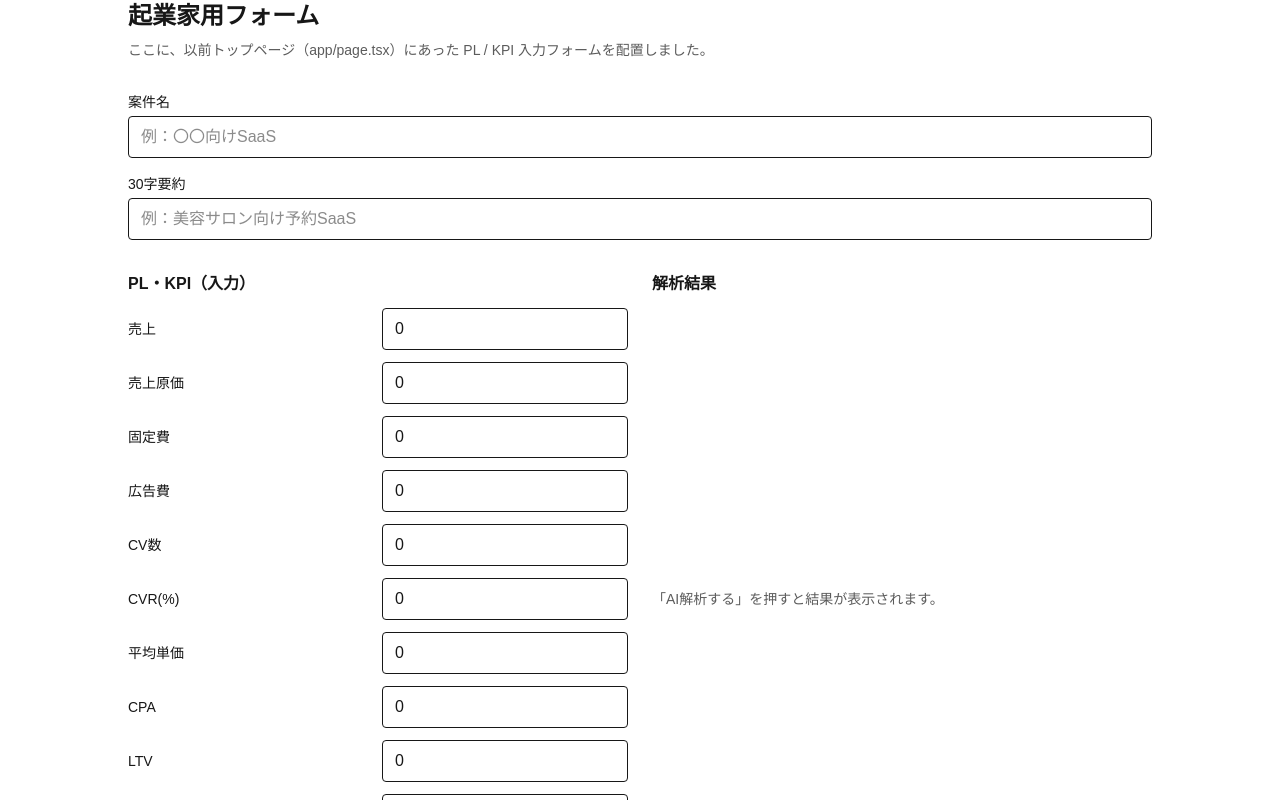
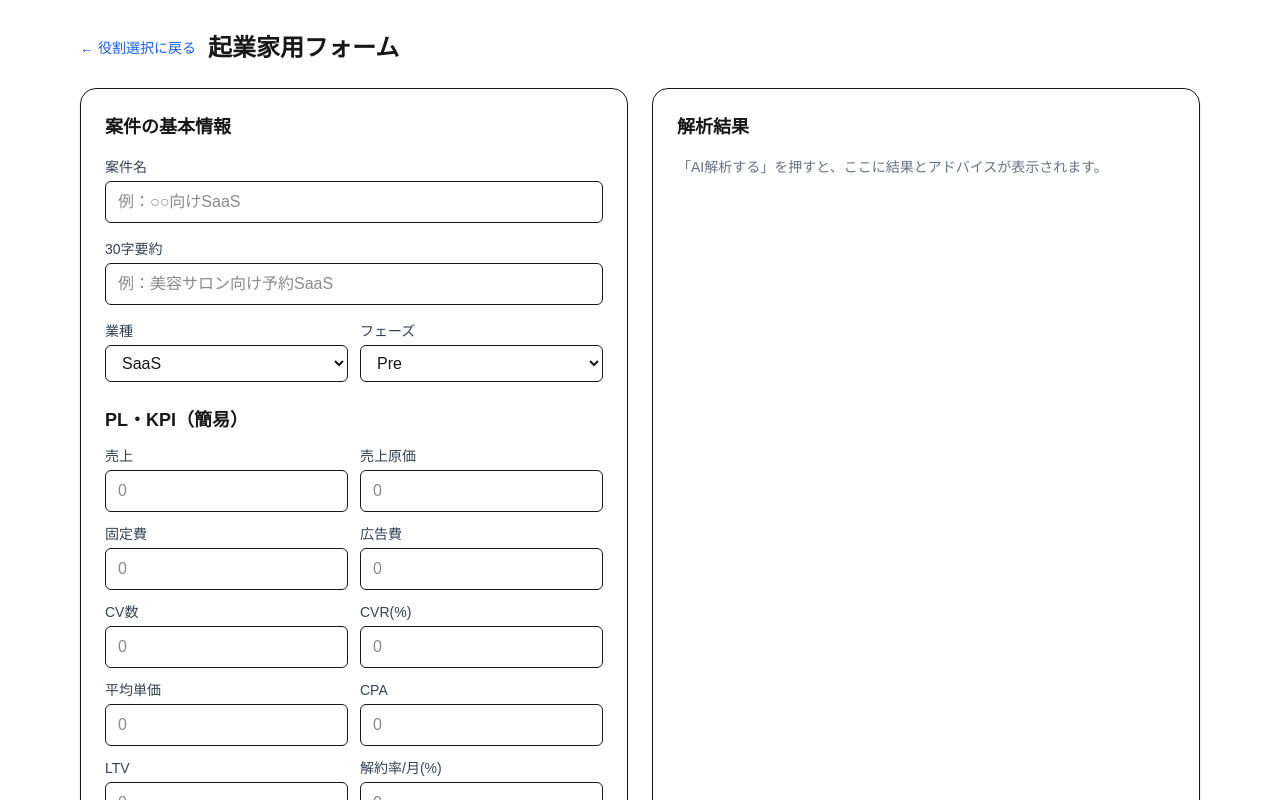
Before and after one commit to satoru-boop/partnerbox-poc-v2, a Next.js app: page /founder in a window 1280 px wide. Shown: the top 800 px of the page. Built offline with nearby package versions, Linux system fonts and the light colour scheme.

Commit message:
Update FounderForm.tsx

```diff
--- a/app/founder/FounderForm.tsx
+++ b/app/founder/FounderForm.tsx
@@ -1,235 +1,379 @@
 'use client';
 
-import { useEffect, useMemo, useState } from 'react';
+import React, { useEffect, useMemo, useState } from 'react';
+import Link from 'next/link';
 
+/* =========================
+   型定義
+   ========================= */
 type PL = {
-  revenue: number;
-  cogs: number;
-  fixedCost: number;
-  adCost: number;
-  cv: number;
-  cvr: number;
-  price: number;
-  cpa: number;
-  ltv: number;
-  churn: number;
+  revenue: number;    // 売上
+  cogs: number;       // 売上原価
+  fixedCost: number;  // 固定費
+  adCost: number;     // 広告費
+  cv: number;         // CV数
+  cvr: number;        // CVR(%)
+  price: number;      // 平均単価
+  cpa: number;        // CPA
+  ltv: number;        // LTV
+  churn: number;      // 解約率/月(%)
 };
+
+type PLText = { [K in keyof PL]: string };
 
 type Draft = {
   title: string;
   summary: string;
   industry: string;
   phase: string;
-  pl: PL;
+  pl: PLText; // ← 表示用は文字列で管理
 };
 
-const blank: Draft = {
+type AnalyzeResult = {
+  summary?: string;
+  metrics?: Record<string, number | string>;
+  advice?: string[];
+};
+
+const NUM_KEYS: (keyof PLText)[] = [
+  'revenue',
+  'cogs',
+  'fixedCost',
+  'adCost',
+  'cv',
+  'cvr',
+  'price',
+  'cpa',
+  'ltv',
+  'churn',
+];
+
+const INDUSTRIES = ['SaaS', 'E-commerce', 'Marketplace', 'Media', 'Other'] as const;
+const PHASES = ['Pre', 'Seed', 'SeriesA', 'SeriesB', 'Later'] as const;
+
+const LS_KEY = 'pb_founder_draft_v2';
+
+/* =========================
+   ユーティリティ
+   ========================= */
+
+// 数値入力のクリーニング：空文字許容、先頭ゼロ除去（0. は許容）、小数点は1つ
+function cleanNumericInput(v: string) {
+  let s = v.replace(/[^\d.]/g, '');
+  const parts = s.split('.');
+  if (parts.length > 2) s = parts[0] + '.' + parts.slice(1).join('');
+  if (s !== '' && s !== '0' && !s.startsWith('0.')) {
+    s = s.replace(/^0+(?=\d)/, '');
+  }
+  return s;
+}
+
+const toNum = (s: string) => (s.trim() === '' ? 0 : parseFloat(s));
+
+/* =========================
+   本体コンポーネント
+   ========================= */
+export default function FounderForm() {
+  // 初期ドラフト
+  const blank: Draft = useMemo(
+    () => ({
       title: '',
       summary: '',
-  industry: 'SaaS',
-  phase: 'Pre',
+      industry: INDUSTRIES[0],
+      phase: PHASES[0],
       pl: {
-    revenue: 0,
-    cogs: 0,
-    fixedCost: 0,
-    adCost: 0,
-    cv: 0,
-    cvr: 0,
-    price: 0,
-    cpa: 0,
-    ltv: 0,
-    churn: 0,
+        revenue: '',
+        cogs: '',
+        fixedCost: '',
+        adCost: '',
+        cv: '',
+        cvr: '',
+        price: '',
+        cpa: '',
+        ltv: '',
+        churn: '',
       },
+    }),
+    []
+  );
+
+  const [draft, setDraft] = useState<Draft>(blank);
+  const [loading, setLoading] = useState(false);
+  const [error, setError] = useState<string | null>(null);
+  const [result, setResult] = useState<AnalyzeResult | null>(null);
+
+  // 起動時：保存値を復元
+  useEffect(() => {
+    try {
+      const raw = localStorage.getItem(LS_KEY);
+      if (raw) setDraft(JSON.parse(raw));
+    } catch {}
+  }, []);
+
+  // 自動保存
+  useEffect(() => {
+    try {
+      localStorage.setItem(LS_KEY, JSON.stringify(draft));
+    } catch {}
+  }, [draft]);
+
+  /* ========== 入力ハンドラ ========== */
+
+  const setField = (key: keyof Draft) => (e: React.ChangeEvent<HTMLInputElement | HTMLSelectElement>) => {
+    setDraft(d => ({ ...d, [key]: e.target.value }));
   };
 
-function num(v: any) {
-  const n = Number(v);
-  return Number.isFinite(n) ? n : 0;
-}
+  const setPL = (key: keyof PLText) => (e: React.ChangeEvent<HTMLInputElement>) => {
+    const v = cleanNumericInput(e.target.value);
+    setDraft(d => ({ ...d, pl: { ...d.pl, [key]: v } }));
+  };
 
-export default function FounderForm() {
-  const [draft, setDraft] = useState<Draft>(blank);
-  const [loading, setLoading] = useState(false);
-  const [result, setResult] = useState<null | {
-    kpi: {
-      grossProfit: number;
-      grossMargin: number; // %
-      unitCost: number;
-      contribution: number;
-      ltvToCac: number;
-      paybackMonths: number;
-      perCVProfitAfterAds: number;
-      breakEvenCV: number | null;
+  const clearAll = () => {
+    setDraft(blank);
+    setResult(null);
+    setError(null);
+    try {
+      localStorage.removeItem(LS_KEY);
+    } catch {}
   };
-    advice: string[];
-  }>(null);
-  const [error, setError] = useState<string | null>(null);
 
-  // --------------- localStorage 永続化 ---------------
-  useEffect(() => {
-    const raw = localStorage.getItem('pb_founder_draft_v1');
-    if (raw) {
-      try {
-        setDraft(JSON.parse(raw));
-      } catch {}
-    }
-  }, []);
-  useEffect(() => {
-    localStorage.setItem('pb_founder_draft_v1', JSON.stringify(draft));
-  }, [draft]);
+  /* ========== 解析 ==========
+     ここでは /api/analyze に POST する例。
+     ない場合は擬似結果を返すよう fallback します。
+  ================================= */
 
-  // --------------- 入力ハンドラ ---------------
-  const setPL = (key: keyof PL) => (e: React.ChangeEvent<HTMLInputElement>) =>
-    setDraft((d) => ({ ...d, pl: { ...d.pl, [key]: num(e.target.value) } }));
-
-  // --------------- AI解析 ---------------
   const onAnalyze = async () => {
     setLoading(true);
     setError(null);
     setResult(null);
     try {
+      const plForApi: PL = {
+        revenue: toNum(draft.pl.revenue),
+        cogs: toNum(draft.pl.cogs),
+        fixedCost: toNum(draft.pl.fixedCost),
+        adCost: toNum(draft.pl.adCost),
+        cv: toNum(draft.pl.cv),
+        cvr: toNum(draft.pl.cvr),
+        price: toNum(draft.pl.price),
+        cpa: toNum(draft.pl.cpa),
+        ltv: toNum(draft.pl.ltv),
+        churn: toNum(draft.pl.churn),
+      };
+
+      // API がない環境でも落ちないように try → catch でフォールバック
       const res = await fetch('/api/analyze', {
         method: 'POST',
         headers: { 'Content-Type': 'application/json' },
-        body: JSON.stringify({ form: draft }),
+        body: JSON.stringify({ form: { ...draft, pl: plForApi } }),
       });
+
+      let data: AnalyzeResult;
       if (!res.ok) throw new Error(`HTTP ${res.status}`);
-      const data = await res.json();
+
+      data = await res.json();
       setResult(data);
     } catch (e: any) {
-      setError(e?.message || '解析に失敗しました');
+      // 簡易フォールバック
+      const gross = toNum(draft.pl.revenue) - toNum(draft.pl.cogs);
+      const op = gross - toNum(draft.pl.fixedCost) - toNum(draft.pl.adCost);
+      setResult({
+        summary: '（デモ）簡易計算の結果',
+        metrics: { 粗利: gross, 営業利益: op },
+        advice: [
+          'CV数・CVR・単価のいずれか1つでも上げると売上は改善します。',
+          '固定費・広告費の見直しで営業利益の感度を確認しましょう。',
+        ],
+      });
+      setError(typeof e?.message === 'string' ? e.message : '解析に失敗しました（デモ結果を表示）');
     } finally {
       setLoading(false);
     }
   };
 
+  /* =========================
+     UI
+     ========================= */
+
   return (
-    <div className="max-w-5xl mx-auto space-y-8">
-      <header className="space-y-2">
+    <div className="mx-auto max-w-6xl px-4 py-8">
+      <div className="mb-6 flex items-center gap-3">
+        <Link href="/" className="text-sm text-blue-600 hover:underline">
+          ← 役割選択に戻る
+        </Link>
         <h1 className="text-2xl font-bold">起業家用フォーム</h1>
-        <p className="text-sm opacity-70">
-          ここに、以前トップページ（app/page.tsx）にあった PL / KPI 入力フォームを配置しました。
-        </p>
-      </header>
+      </div>
 
-      {/* ------- 基本情報 ------- */}
-      <section className="grid gap-4">
-        <label className="grid gap-1">
-          <span className="text-sm">案件名</span>
+      <div className="grid gap-6 md:grid-cols-2">
+        {/* 左：入力フォーム */}
+        <section className="rounded-2xl border bg-white p-6 shadow-sm">
+          <h2 className="mb-4 text-lg font-semibold">案件の基本情報</h2>
+
+          <div className="mb-4">
+            <label className="mb-1 block text-sm text-gray-700">案件名</label>
             <input
-            className="border rounded px-3 py-2"
-            placeholder="例：〇〇向けSaaS"
+              type="text"
+              className="w-full rounded-md border px-3 py-2"
+              placeholder="例：○○向けSaaS"
               value={draft.title}
-            onChange={(e) => setDraft({ ...draft, title: e.target.value })}
+              onChange={setField('title')}
             />
-        </label>
-        <label className="grid gap-1">
-          <span className="text-sm">30字要約</span>
+          </div>
+
+          <div className="mb-4">
+            <label className="mb-1 block text-sm text-gray-700">30字要約</label>
             <input
-            className="border rounded px-3 py-2"
+              type="text"
+              className="w-full rounded-md border px-3 py-2"
               placeholder="例：美容サロン向け予約SaaS"
               value={draft.summary}
-            onChange={(e) => setDraft({ ...draft, summary: e.target.value })}
+              onChange={setField('summary')}
             />
-        </label>
-      </section>
+          </div>
 
-      {/* ------- PL・KPI ------- */}
-      <section className="grid md:grid-cols-2 gap-6">
-        <div className="grid gap-3">
-          <h2 className="font-semibold">PL・KPI（入力）</h2>
-          {([
-            ['revenue', '売上'],
-            ['cogs', '売上原価'],
-            ['fixedCost', '固定費'],
-            ['adCost', '広告費'],
-            ['cv', 'CV数'],
-            ['cvr', 'CVR(%)'],
-            ['price', '平均単価'],
-            ['cpa', 'CPA'],
-            ['ltv', 'LTV'],
-            ['churn', '解約率/月(%)'],
-          ] as [keyof PL, string][]).map(([key, label]) => (
-            <label key={key} className="grid grid-cols-2 items-center gap-2">
-              <span className="text-sm">{label}</span>
-              <input
-                type="number"
-                className="border rounded px-3 py-2"
-                value={draft.pl[key]}
-                onChange={setPL(key)}
-              />
-            </label>
+          <div className="mb-4 grid grid-cols-2 gap-3">
+            <div>
+              <label className="mb-1 block text-sm text-gray-700">業種</label>
+              <select
+                className="w-full rounded-md border px-3 py-2"
+                value={draft.industry}
+                onChange={setField('industry')}
+              >
+                {INDUSTRIES.map(v => (
+                  <option key={v} value={v}>
+                    {v}
+                  </option>
                 ))}
+              </select>
+            </div>
+            <div>
+              <label className="mb-1 block text-sm text-gray-700">フェーズ</label>
+              <select
+                className="w-full rounded-md border px-3 py-2"
+                value={draft.phase}
+                onChange={setField('phase')}
+              >
+                {PHASES.map(v => (
+                  <option key={v} value={v}>
+                    {v}
+                  </option>
+                ))}
+              </select>
+            </div>
+          </div>
 
-          <div className="flex gap-3">
+          <h2 className="mb-3 mt-6 text-lg font-semibold">PL・KPI（簡易）</h2>
+
+          <div className="grid grid-cols-2 gap-3">
+            {/* 数字は type=text + inputMode=decimal */}
+            <NumberInput label="売上"        value={draft.pl.revenue}   onChange={setPL('revenue')} />
+            <NumberInput label="売上原価"    value={draft.pl.cogs}      onChange={setPL('cogs')} />
+            <NumberInput label="固定費"      value={draft.pl.fixedCost} onChange={setPL('fixedCost')} />
+            <NumberInput label="広告費"      value={draft.pl.adCost}    onChange={setPL('adCost')} />
+            <NumberInput label="CV数"        value={draft.pl.cv}        onChange={setPL('cv')} />
+            <NumberInput label="CVR(%)"      value={draft.pl.cvr}       onChange={setPL('cvr')} />
+            <NumberInput label="平均単価"     value={draft.pl.price}     onChange={setPL('price')} />
+            <NumberInput label="CPA"         value={draft.pl.cpa}       onChange={setPL('cpa')} />
+            <NumberInput label="LTV"         value={draft.pl.ltv}       onChange={setPL('ltv')} />
+            <NumberInput label="解約率/月(%)" value={draft.pl.churn}    onChange={setPL('churn')} />
+          </div>
+
+          <div className="mt-6 flex gap-3">
             <button
+              className="rounded-md bg-black px-4 py-2 text-white disabled:opacity-50"
               onClick={onAnalyze}
               disabled={loading}
-              className="px-4 py-2 rounded bg-black text-white disabled:opacity-50"
             >
               {loading ? '解析中…' : 'AI解析する'}
             </button>
             <button
-              onClick={() => {
-                setDraft(blank);
-                setResult(null);
-                setError(null);
-              }}
-              className="px-4 py-2 rounded border"
+              className="rounded-md border px-4 py-2 text-gray-700 hover:bg-gray-50"
+              onClick={clearAll}
+              type="button"
             >
-              リセット
+              クリア
             </button>
           </div>
 
-          {error && <p className="text-red-600 text-sm">{error}</p>}
+          <p className="mt-4 text-xs text-gray-500">
+            入力中の値は自動保存されます（ブラウザのみ／キー: <code>{LS_KEY}</code>）。
+          </p>
+        </section>
+
+        {/* 右：結果表示 */}
+        <section className="min-h-[280px] rounded-2xl border bg-white p-6 shadow-sm">
+          <h2 className="mb-4 text-lg font-semibold">解析結果</h2>
+
+          {error && (
+            <div className="mb-4 rounded-md border border-amber-400 bg-amber-50 px-3 py-2 text-sm text-amber-800">
+              {error}
             </div>
+          )}
 
-        {/* ------- 解析結果 ------- */}
-        <div className="grid gap-3">
-          <h2 className="font-semibold">解析結果</h2>
-          {!result ? (
-            <p className="text-sm opacity-70">「AI解析する」を押すと結果が表示されます。</p>
-          ) : (
-            <div className="rounded border p-4 grid gap-2">
-              <div className="text-sm grid grid-cols-2 gap-x-4 gap-y-1">
-                <span>粗利益</span>
-                <b>{result.kpi.grossProfit.toLocaleString()}</b>
-                <span>粗利率</span>
-                <b>{result.kpi.grossMargin}%</b>
-                <span>1CVあたり原価</span>
-                <b>{result.kpi.unitCost.toLocaleString()}</b>
-                <span>1CVあたり粗利（広告費除く）</span>
-                <b>{result.kpi.contribution.toLocaleString()}</b>
-                <span>LTV/CAC</span>
-                <b>{result.kpi.ltvToCac}</b>
-                <span>広告費差引後の利益/1CV</span>
-                <b>{result.kpi.perCVProfitAfterAds.toLocaleString()}</b>
-                <span>固定費回収に必要なCV</span>
-                <b>
-                  {result.kpi.breakEvenCV === null
-                    ? '計算不可（赤字構造）'
-                    : result.kpi.breakEvenCV.toLocaleString()}
-                </b>
-                <span>予想回収期間（目安/月）</span>
-                <b>{result.kpi.paybackMonths}</b>
+          {!result && !loading && (
+            <div className="text-sm text-gray-500">
+              「AI解析する」を押すと、ここに結果とアドバイスが表示されます。
             </div>
+          )}
 
-              <div className="pt-2">
-                <h3 className="font-medium mb-1">アドバイス</h3>
-                <ul className="list-disc pl-5 text-sm space-y-1">
+          {result && (
+            <div className="space-y-4">
+              {result.summary && <p className="text-sm">{result.summary}</p>}
+
+              {result.metrics && (
+                <div>
+                  <h3 className="mb-2 text-sm font-medium text-gray-700">主要指標</h3>
+                  <ul className="space-y-1 text-sm">
+                    {Object.entries(result.metrics).map(([k, v]) => (
+                      <li key={k} className="flex justify-between rounded bg-gray-50 px-3 py-1">
+                        <span className="text-gray-600">{k}</span>
+                        <span className="font-medium">{String(v)}</span>
+                      </li>
+                    ))}
+                  </ul>
+                </div>
+              )}
+
+              {result.advice && result.advice.length > 0 && (
+                <div>
+                  <h3 className="mb-2 text-sm font-medium text-gray-700">アドバイス</h3>
+                  <ul className="list-disc space-y-1 pl-5 text-sm">
                     {result.advice.map((a, i) => (
                       <li key={i}>{a}</li>
                     ))}
                   </ul>
                 </div>
+              )}
             </div>
           )}
+        </section>
       </div>
-      </section>
-
-      <p className="text-xs opacity-60">
-        ※ 本解析はルールベースの簡易評価です。将来的にサーバ側でLLM解析へ切替可能な構成にしています。
-      </p>
     </div>
   );
 }
+
+/* =========================
+   サブ：数値入力コンポーネント
+   ========================= */
+function NumberInput({
+  label,
+  value,
+  onChange,
+}: {
+  label: string;
+  value: string;
+  onChange: (e: React.ChangeEvent<HTMLInputElement>) => void;
+}) {
+  return (
+    <div>
+      <label className="mb-1 block text-sm text-gray-700">{label}</label>
+      <input
+        type="text"
+        inputMode="decimal"
+        className="w-full rounded-md border px-3 py-2"
+        placeholder="0"
+        value={value}
+        onChange={onChange}
+      />
+    </div>
+  );
+}
```
Lines whose indentation alone changed are shown as unchanged.
